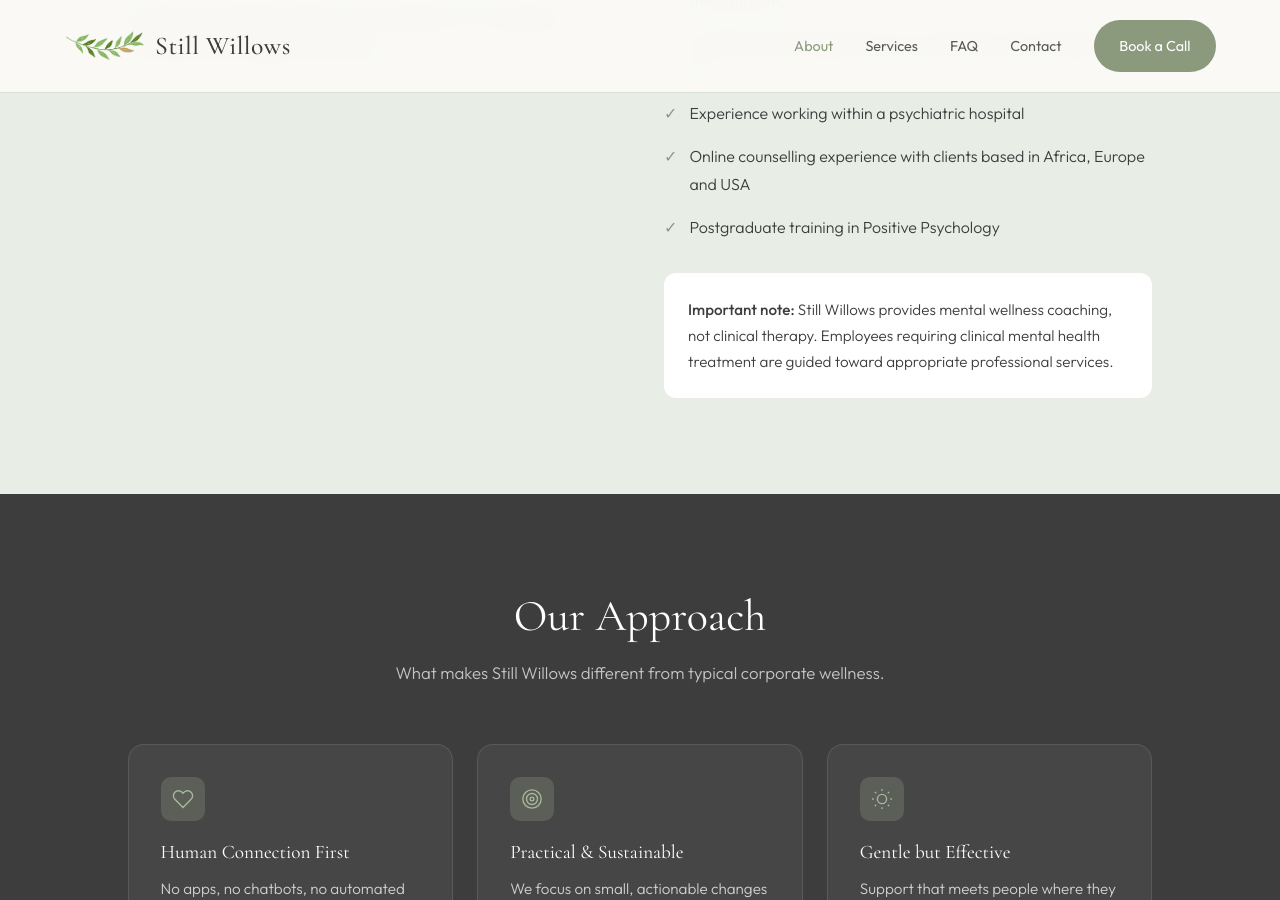
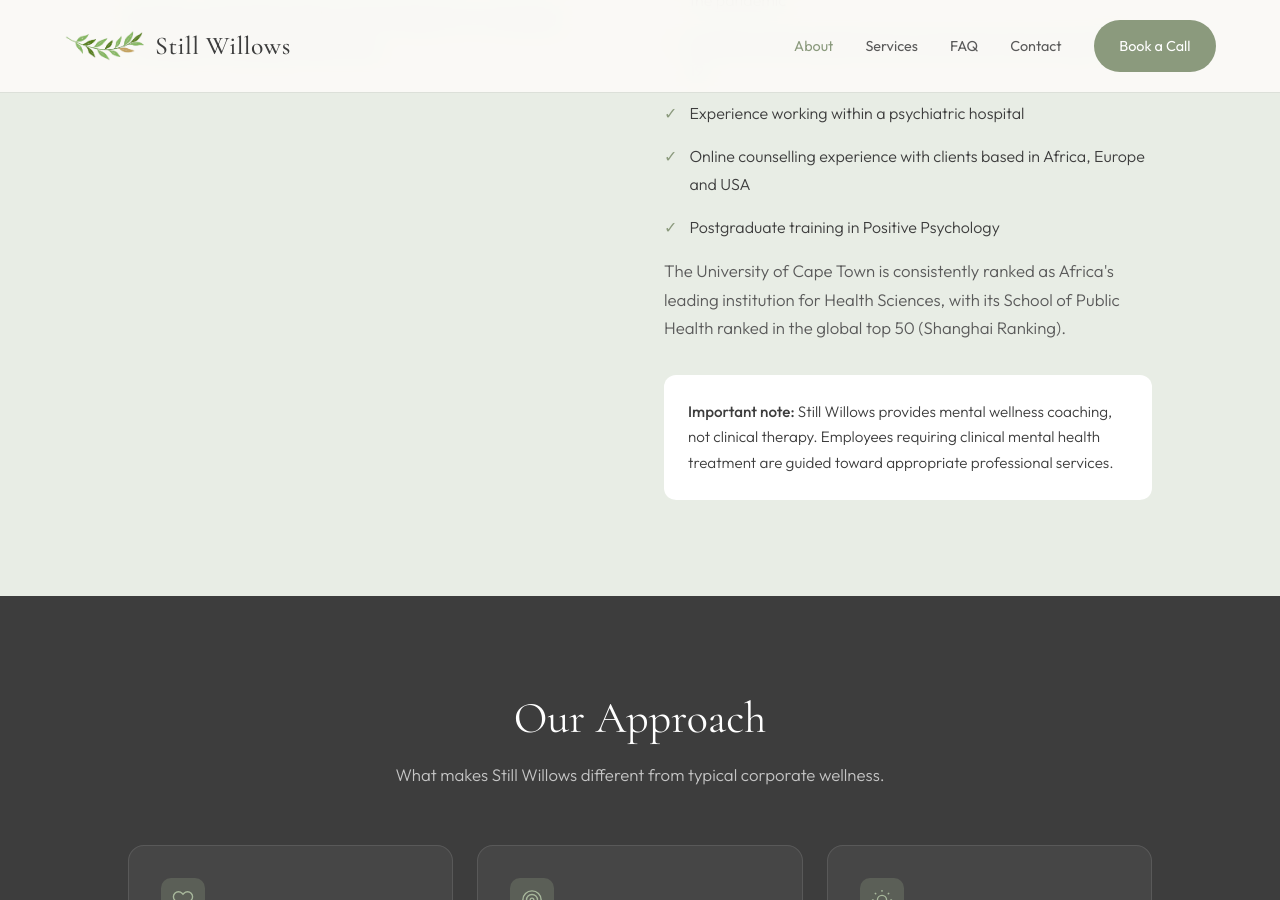
Before and after one commit to captainmike/stillwillows-website, a Jekyll site: the page built from about.md, in a window 1280 px wide and 900 px high, scrolled down 1281 px. Built offline with Jekyll 4.4.1, drawn with Linux system fonts in a browser that asks for light colours.

Commit message:
Add UCT global ranking credentials to about page

```diff
--- a/_layouts/about.html
+++ b/_layouts/about.html
@@ -44,6 +44,7 @@ layout: default
           <li>Online counselling experience with clients based in Africa, Europe and USA</li>
           <li>Postgraduate training in Positive Psychology</li>
         </ul>
+        <p class="credential-highlight">The University of Cape Town is consistently ranked as Africa's leading institution for Health Sciences, with its School of Public Health ranked in the global top 50 (Shanghai Ranking).</p>
         <div class="credential-note">
           <strong>Important note:</strong> Still Willows provides mental wellness coaching, not clinical therapy. Employees requiring clinical mental health treatment are guided toward appropriate professional services.
         </div>
```
